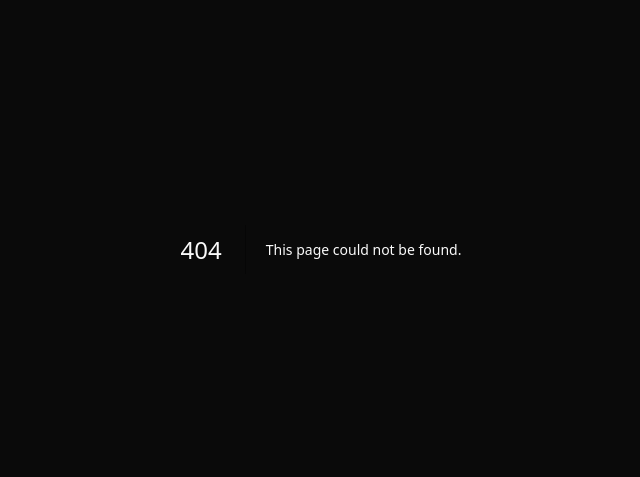
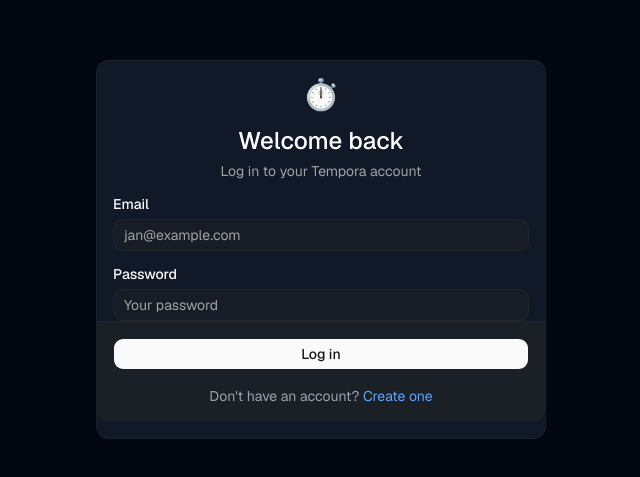
Before and after one commit to hubukala/tempora, a Next.js app in the folder apps/web/: page /login in a window 1280 px wide. Before the commit this address had no page. Shown: the part 151-628 px from the top of the page, without its empty margins (319-959 px from the left). Built offline with nearby package versions, Linux system fonts and the light colour scheme.

Commit message:
feat: add login page

```diff
--- /dev/null
+++ b/apps/web/app/(public)/login/page.tsx
@@ -0,0 +1,115 @@
+"use client";
+
+import { useState } from "react";
+import { useRouter } from "next/navigation";
+import { useForm } from "react-hook-form";
+import { zodResolver } from "@hookform/resolvers/zod";
+import { signIn } from "next-auth/react";
+import Link from "next/link";
+
+import { Button } from "@/components/ui/button";
+import { Input } from "@/components/ui/input";
+import { Label } from "@/components/ui/label";
+import {
+  Card,
+  CardContent,
+  CardDescription,
+  CardFooter,
+  CardHeader,
+  CardTitle,
+} from "@/components/ui/card";
+
+import { loginSchema, type LoginInput } from "@/lib/validations";
+
+export default function LoginPage() {
+  const router = useRouter();
+  const [error, setError] = useState<string | null>(null);
+  const [isLoading, setIsLoading] = useState(false);
+
+  const {
+    register,
+    handleSubmit,
+    formState: { errors },
+  } = useForm<LoginInput>({
+    resolver: zodResolver(loginSchema),
+  });
+
+  async function onSubmit(data: LoginInput) {
+    setIsLoading(true);
+    setError(null);
+
+    const result = await signIn("credentials", {
+      email: data.email,
+      password: data.password,
+      redirect: false,
+    });
+
+    setIsLoading(false);
+
+    if (result?.error) {
+      setError("Invalid email or password");
+      return;
+    }
+
+    router.push("/dashboard");
+  }
+
+  return (
+    <Card className="w-full max-w-md border-gray-800 bg-gray-900">
+      <CardHeader className="text-center">
+        <div className="mb-2 text-3xl">⏱️</div>
+        <CardTitle className="text-2xl text-white">Welcome back</CardTitle>
+        <CardDescription>Log in to your Tempora account</CardDescription>
+      </CardHeader>
+
+      <form onSubmit={handleSubmit(onSubmit)}>
+        <CardContent className="space-y-4">
+          {error && (
+            <div className="rounded-lg bg-red-500/10 p-3 text-sm text-red-400">
+              {error}
+            </div>
+          )}
+
+          <div className="space-y-2">
+            <Label htmlFor="email">Email</Label>
+            <Input
+              id="email"
+              type="email"
+              placeholder="jan@example.com"
+              {...register("email")}
+            />
+            {errors.email && (
+              <p className="text-sm text-red-400">{errors.email.message}</p>
+            )}
+          </div>
+
+          <div className="space-y-2">
+            <Label htmlFor="password">Password</Label>
+            <Input
+              id="password"
+              type="password"
+              placeholder="Your password"
+              {...register("password")}
+            />
+            {errors.password && (
+              <p className="text-sm text-red-400">{errors.password.message}</p>
+            )}
+          </div>
+        </CardContent>
+
+        <CardFooter className="flex flex-col gap-4">
+          <Button type="submit" className="w-full" disabled={isLoading}>
+            {isLoading ? "Logging in..." : "Log in"}
+          </Button>
+
+          <p className="text-sm text-gray-400">
+            Don&apos;t have an account?{" "}
+            <Link href="/register" className="text-blue-400 hover:underline">
+              Create one
+            </Link>
+          </p>
+        </CardFooter>
+      </form>
+    </Card>
+  );
+}
```
